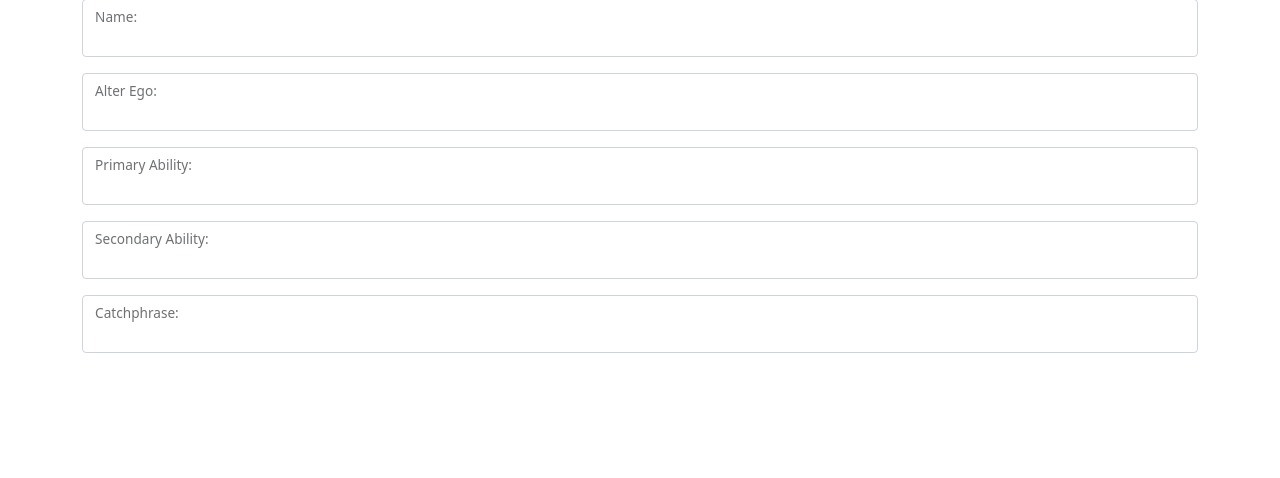
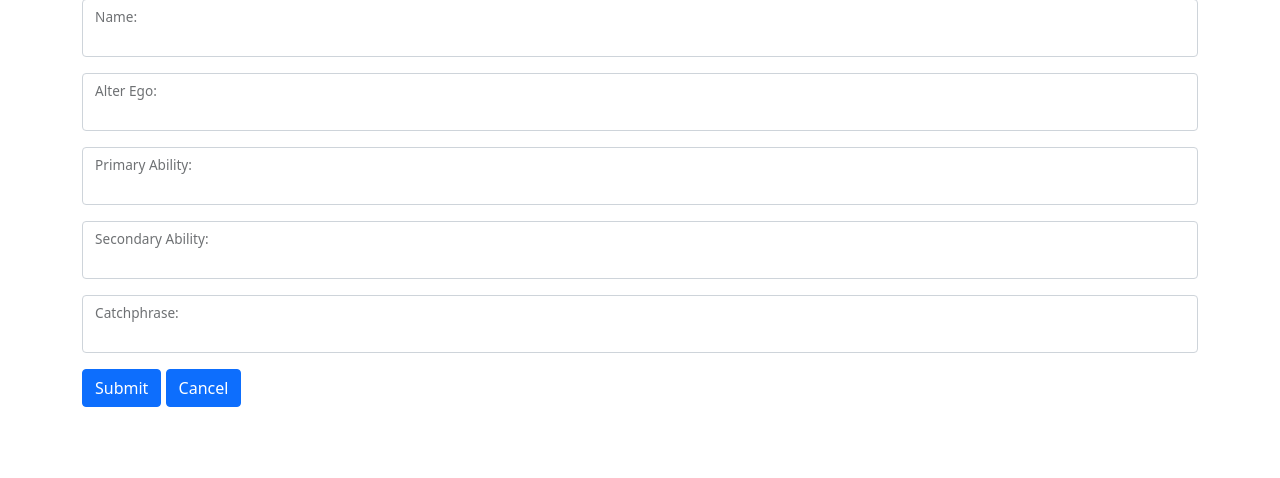
Before and after one commit to codymart1986/Superheroes-Project, a Django app: template superheroes/heroes/templates/heroes/edit.html in a window 1280 px wide. Shown: the part 57-535 px from the top of the page. Run offline with Django 3.2, Linux system fonts and the light colour scheme; the template is opened without the code that fills it, so the values that code supplies are empty.

Commit message:
added submit and cancel buttons for editing hero

```diff
--- a/superheroes/heroes/templates/heroes/edit.html
+++ b/superheroes/heroes/templates/heroes/edit.html
@@ -32,3 +32,10 @@
             <input type="text" name="catchphrase" id="catchphrase" class="form-control" value= "{{selected_hero.catchphrase}}" >
             <label for="catchphrase" class="form-label">Catchphrase:</label>
         </div>
+        <button type="submit" class="btn btn-primary">Submit</button>
+        <a href="{% url 'heroes:detail' selected_hero.pk %}"  class="btn btn-primary">Cancel</a>
+    </form>
+
+    <script src="https://cdn.jsdelivr.net/npm/bootstrap@5.0.2/dist/js/bootstrap.bundle.min.js" integrity="sha384-MrcW6ZMFYlzcLA8Nl+NtUVF0sA7MsXsP1UyJoMp4YLEuNSfAP+JcXn/tWtIaxVXM" crossorigin="anonymous"></script>
+</body>
+</html>
```
